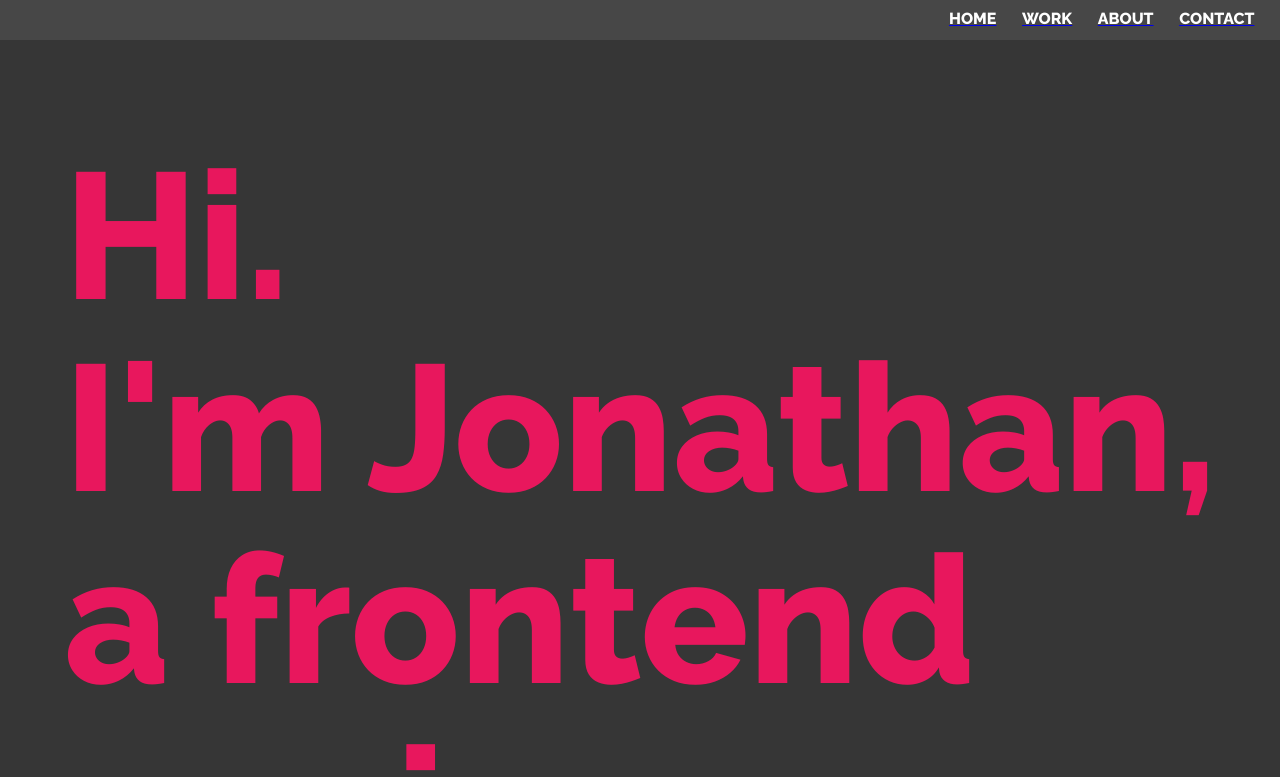
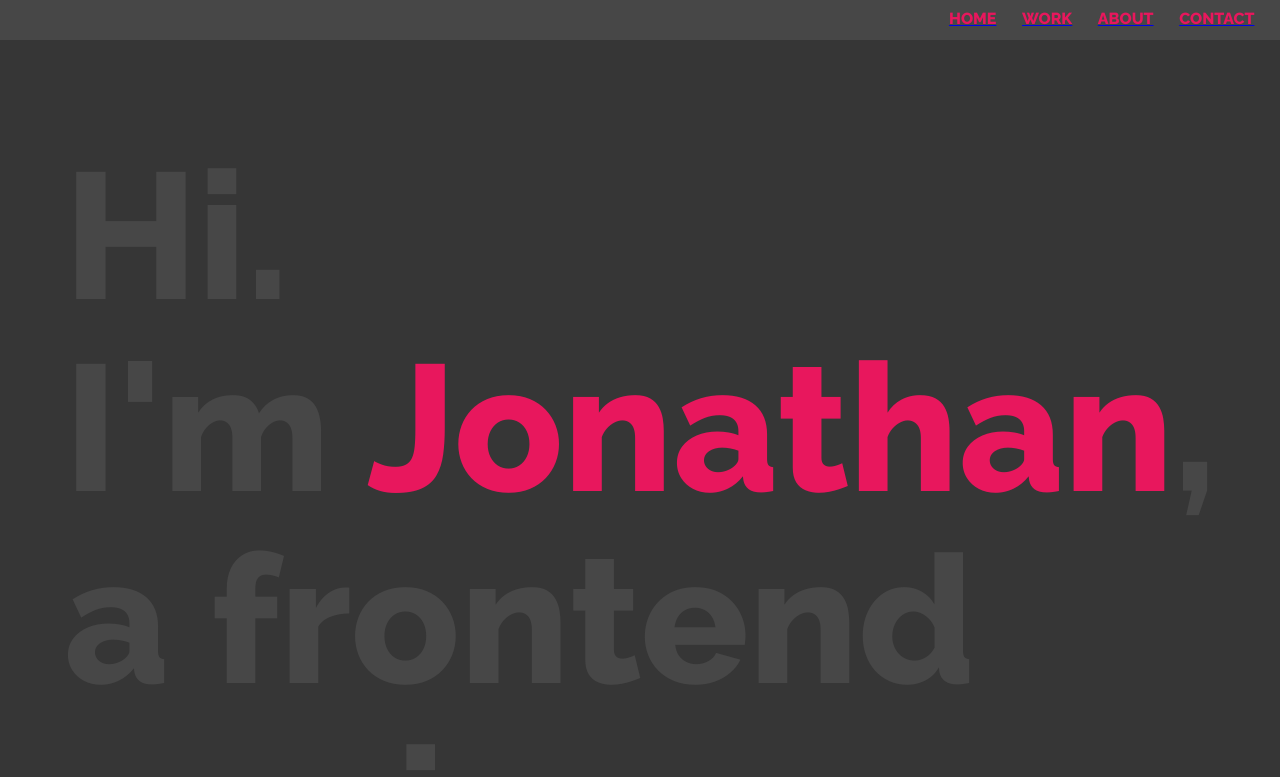
Before and after one commit to jisung594/portfolio-site-client, a React (Create React App) app: page / in a window 1280 px wide. Shown: the top 777 px of the page. Built offline with nearby package versions, Linux system fonts and the light colour scheme; no server answers.

Commit message:
homepage design

```diff
--- a/src/Components/Homepage.js
+++ b/src/Components/Homepage.js
@@ -25,7 +25,7 @@ class Homepage extends Component {
       <div className="intro">
         <h1>Hi.</h1>
 
-        <h1>I'm Jonathan,</h1>
+        <h1>I'm <span>Jonathan</span>,</h1>
         <h1>a frontend</h1>
         <h1>engineer.</h1>
 
--- a/src/Styling/Homepage.scss
+++ b/src/Styling/Homepage.scss
@@ -1,4 +1,5 @@
 $magenta: #E8175D;
+$darkgray: #474747;
 $raleway: 'Raleway', sans-serif;
 $roboto: 'Roboto Slab', serif;
 
@@ -9,7 +10,7 @@ $roboto: 'Roboto Slab', serif;
 
 .intro {
   font-family: $raleway;
-  color: $magenta;
+  color: $darkgray;
   margin: 20vh auto auto 5vw;
 
   h1 {
@@ -21,6 +22,10 @@ $roboto: 'Roboto Slab', serif;
     font-size: 3vw;
     line-height: 1vh;
   }
+
+  span {
+    color: $magenta;
+  }
 }
 
 // .thanks {
--- a/src/Styling/Navbar.scss
+++ b/src/Styling/Navbar.scss
@@ -1,7 +1,6 @@
 $darkgray: #474747;
 $midnight-gray: #35444a;
-$lemon-lite: #fff2c4;
-$white: white;
+$magenta: #E8175D;
 
 .navbar {
   background-color: $darkgray;
@@ -11,7 +10,6 @@ $white: white;
     float: right;
     margin-right: 2vw;
     margin-top: 1vh;
-  }
 
     label {
       font-family: 'Raleway', sans-serif;
@@ -19,7 +17,8 @@ $white: white;
       font-size: 1.25vw;
 
       text-decoration: none;
-    color: $white;
+      color: $magenta;
       margin-left: 2vw;
     }
   }
+}
```
Lines whose indentation alone changed are shown as unchanged.
